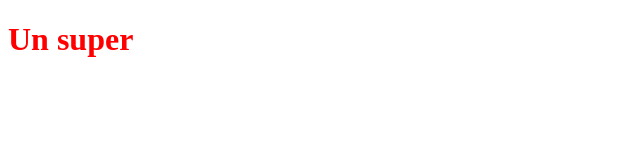
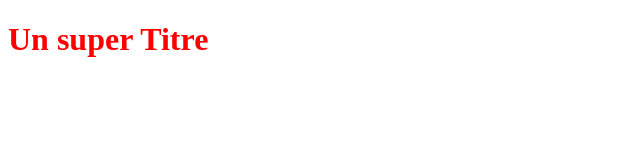
Before and after one commit to RkZTW/OpenclassroomsProject, a plain HTML site: page index.html in a window 1280 px wide. Shown: the whole page, without its empty margins (0-640 px from the left). Drawn offline with Linux system fonts and the light colour scheme.

Commit message:
push test
push test

```diff
--- a/index.html
+++ b/index.html
@@ -5,6 +5,6 @@
    <link rel="stylesheet" type="text/css" href="styles.css">
 </head>
 <body>
-   <h1>Un super </h1>
+   <h1>Un super Titre</h1>
 </body>
 </html>
```
